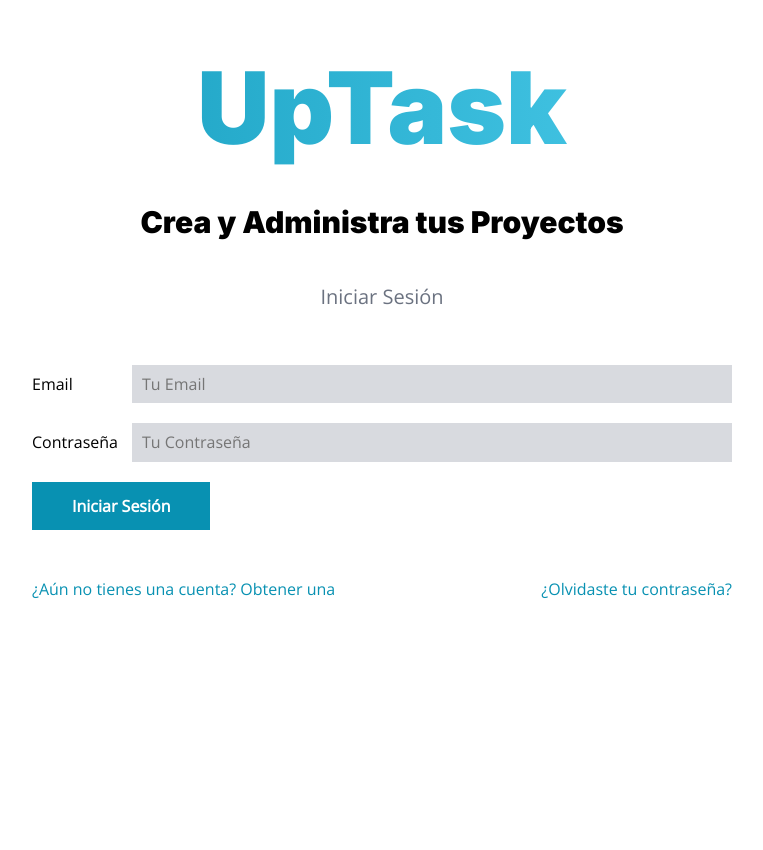
After one commit to GiovaniCano/UpTask, a PHP site: template views/auth/login.php in a window 1280 px wide. The commit adds this page. Shown: the whole page, without its empty margins (258-1021 px from the left). Run offline with PHP 8.4, Linux system fonts and the light colour scheme; the template is opened without the code that fills it, so the values that code supplies are empty.

Commit message:
Metodos de LoginController, pagina de login y htaccess

```diff
--- a/src/scss/app.scss
+++ b/src/scss/app.scss
@@ -1 +1,3 @@
 @use 'base';
+@use 'componentes';
+@use 'auth';
--- /dev/null
+++ b/src/scss/auth/_index.scss
@@ -0,0 +1 @@
+@forward "login";
--- /dev/null
+++ b/src/scss/auth/_login.scss
@@ -0,0 +1,26 @@
+@use "base/variables" as v;
+@use "base/mixins" as m;
+
+.login {
+    margin-top: 5rem;
+
+    .uptask {
+        background: linear-gradient(to right, v.$cyan 0%, lighten(v.$cyan, 30%) 100%);
+        color: transparent;
+        background-clip: text;
+        font-size: 7rem;
+        text-align: center;
+
+        @include m.tablet {font-size: 10rem;}
+    }
+
+    input[type="submit"] {
+        @include m.boton(v.$cyan, v.$blanco)
+    }
+
+    .acciones {
+        a {
+            color: v.$cyan;
+        }
+    }
+}
--- a/src/scss/base/_tipografia.scss
+++ b/src/scss/base/_tipografia.scss
@@ -19,3 +19,13 @@ p {
     color: v.$gris;
     line-height: 1.8;
 }
+.descripcion-pagina {
+    text-align: center;
+}
+.tagline {
+    font-family: v.$fuente_headings;
+    font-weight: 900;
+    color: v.$negro;
+    font-size: 3rem;
+    text-align: center;
+}
--- /dev/null
+++ b/src/scss/componentes/_acciones.scss
@@ -0,0 +1,18 @@
+@use "base/variables" as v;
+@use "base/mixins" as m;
+
+.acciones {
+    margin-top: 5rem;
+    @include m.tablet {
+        display: flex;
+        justify-content: space-between;
+    }
+
+    a {
+        display: block;
+        text-align: center;
+        margin-bottom: 2rem;
+        color: v.$negro;
+        &:last-of-type{margin-bottom: 0;}
+    }
+}
--- /dev/null
+++ b/src/scss/componentes/_formulario.scss
@@ -0,0 +1,22 @@
+@use "base/variables" as v;
+@use "base/mixins" as m;
+
+.formulario {
+    margin-top: 5rem;
+
+    .campo {
+        display: flex;
+        align-items: center;
+        margin-bottom: 2rem;
+
+        label {
+            flex: 0 0 10rem;
+        }
+        input {
+            flex: 1;
+            padding: 1rem;
+            border: none;
+            background-color: lighten($color: v.$gris, $amount: 40%);
+        }
+    }
+}
--- /dev/null
+++ b/src/scss/componentes/_index.scss
@@ -0,0 +1,2 @@
+@forward "formulario";
+@forward "acciones";
--- /dev/null
+++ b/views/auth/crear.php
@@ -0,0 +1 @@
+<h1>Crea tu cuenta</h1>
--- /dev/null
+++ b/views/auth/login.php
@@ -0,0 +1,25 @@
+<div class="contenedor login">
+    <h1 class="uptask">UpTask</h1>
+    <p class="tagline">Crea y Administra tus Proyectos</p>
+
+    <div class="contenedor-sm">
+        <p class="descripcion-pagina">Iniciar Sesión</p>
+
+        <form action="POST" class="formulario">
+            <div class="campo">
+                <label for="email">Email</label>
+                <input type="email" id="email" placeholder="Tu Email" name="email">
+            </div>
+            <div class="campo">
+                <label for="password">Contraseña</label>
+                <input type="password" id="password" placeholder="Tu Contraseña" name="password">
+            </div>
+            <input type="submit" class="boton" value="Iniciar Sesión">
+        </form>
+
+        <div class="acciones">
+            <a href="/crear">¿Aún no tienes una cuenta? Obtener una</a>
+            <a href="/olvide">¿Olvidaste tu contraseña?</a>
+        </div>
+    </div> <!--contenedor-sm-->
+</div>
--- a/views/layout.php
+++ b/views/layout.php
@@ -3,11 +3,11 @@
 <head>
     <meta charset="UTF-8">
     <meta name="viewport" content="width=device-width, initial-scale=1.0">
-    <title>UpTask</title>
+    <title>UpTask | <?php echo $titulo ?? "" ?></title>
     <link rel="preconnect" href="https://fonts.googleapis.com">
     <link rel="preconnect" href="https://fonts.gstatic.com" crossorigin>
     <link href="https://fonts.googleapis.com/css2?family=Inter:wght@400;700;900&family=Open+Sans&display=swap" rel="stylesheet">
-    <link rel="stylesheet" href="build/css/app.css">
+    <link rel="stylesheet" href="/public/build/css/app.css">
 </head>
 <body>
 
```
Also changed, not shown: controllers/LoginController.php (added, +56 -0 lines), public/index.php (+19 -0 lines), .htaccess (added), public/build/css/app.css, 3 other files.
